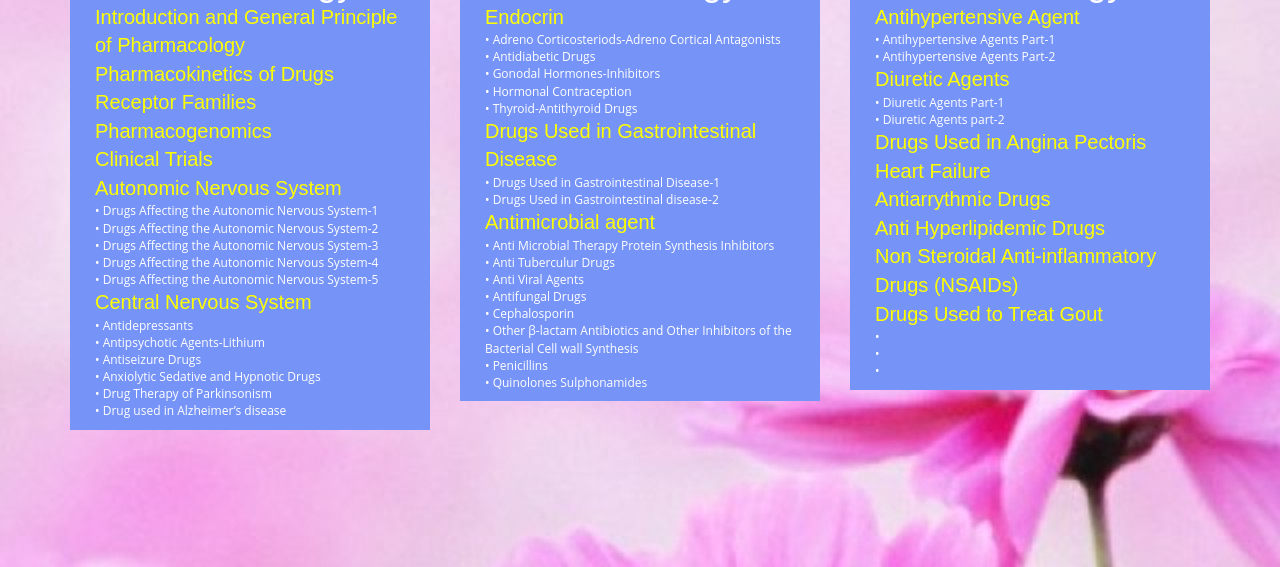
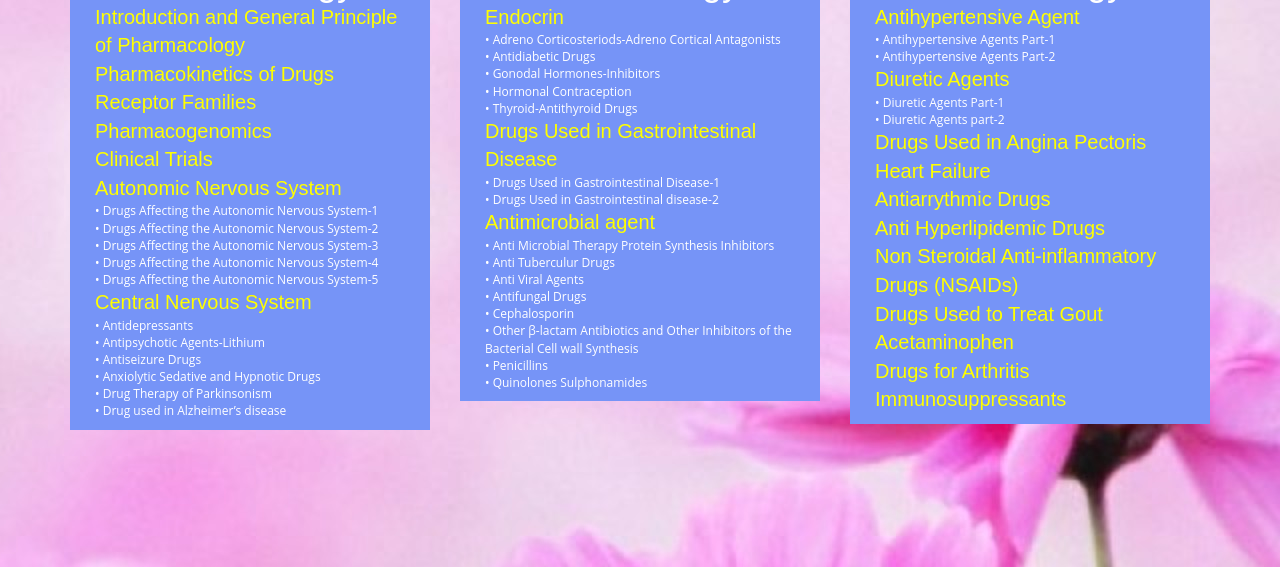
Before and after one commit to DrNajlaa/DrNajlaa.github.io, a plain HTML site: page index.html in a window 1280 px wide. Shown: the part 1206-1773 px from the top of the page. Drawn offline with nearby package versions, Linux system fonts and the light colour scheme.

Commit message:
Add files via upload

```diff
--- a/index.html
+++ b/index.html
@@ -301,11 +301,11 @@
 								<br>
 								<span><a href="Documents/lectures of pharma 3/8-Drugs Used to Treat Gout/Drugs Used to Treat Gout.pdf">Drugs Used to Treat Gout</a></span>
 								<br>
-								•
+								<span><a href="Documents/lectures of pharma 3/9-Acetaminophen/Acetaminophen.pdf">Acetaminophen</a></span>
+                                <br>
+								<span><a href="Documents/lectures of pharma 3/10-Drugs for Arthritis/Drugs for Arthritis.pdf">Drugs for Arthritis</a></span>
 								<br>
-								•
-								<br>
-								•
+								<span><a href="Documents/lectures of pharma 3/11-Immunosuppressants/Immunosuppressants.pdf">Immunosuppressants</a></span>
 							</p>
 						</div>
 					</div>
@@ -468,7 +468,7 @@
 		<div class="container">
 			<div class="row">
 				<div class="col-xs-6 footer-para">
-					<p1>©Yasir Taha Alkhammas 2017 All Right Reserved.<br>Email: yasir.ta777@gmail.com</p1>
+					<p1>©Yasir Taha Alkhammas 2017-2018 All Right Reserved.<br>Email: yasir.ta777@gmail.com</p1>
 				</div>
 			</div>
 		</div>
```
Also changed, not shown: 5 other files.
